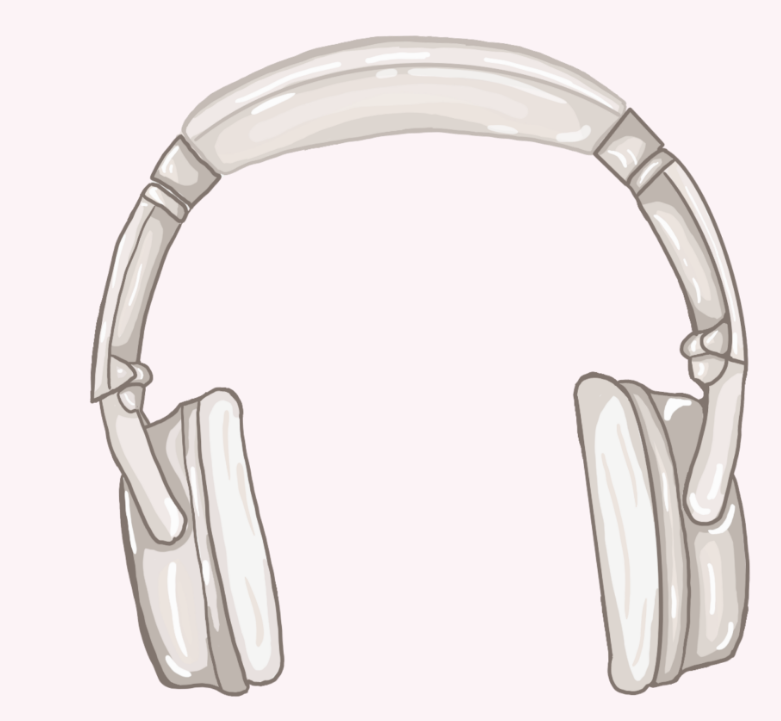
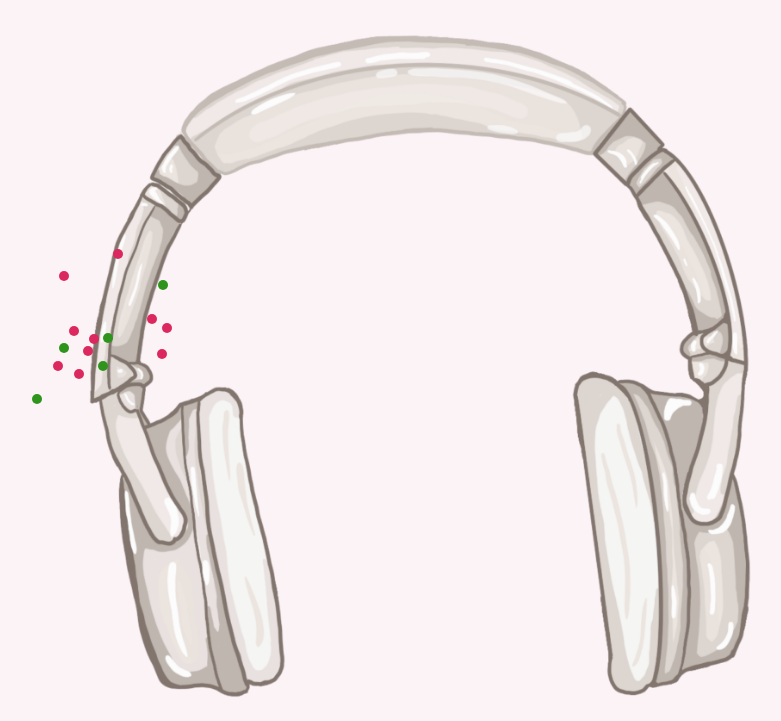
Before and after one commit to lilyrose1013/SystemsStudio_Portrait_LV, a plain HTML site: page index.html in a window 1280 px wide. Shown: the part 105-826 px from the top of the page, without its empty margins (198-979 px from the left). Drawn offline with Linux system fonts and the light colour scheme; a web font is replaced by a local one.

Commit message:
all animation

```diff
--- a/HighVol.js
+++ b/HighVol.js
@@ -0,0 +1,113 @@
+document.addEventListener('DOMContentLoaded', function() {
+    const img = document.querySelector('img');
+    const dots = [];
+
+    function showDayText(dayNumber) {
+        //  existing day text
+        let dayTextElement = document.querySelector('.day-text-h2');
+        if (!dayTextElement) {
+            // H2 element
+            dayTextElement = document.createElement('h2');
+            dayTextElement.className = 'day-text-h2';
+            // after the image
+            const img = document.querySelector('img');
+            img.parentNode.insertBefore(dayTextElement, img.nextSibling);
+        }
+
+        //  text content green
+        dayTextElement.textContent = `Day ${dayNumber}`;
+        dayTextElement.style.color = '#2f941b';
+        dayTextElement.style.display = 'block';
+
+        //  10 seconds
+        setTimeout(() => {
+            if (dayTextElement) {
+                dayTextElement.style.display = 'none';
+            }
+        }, 10000);
+    }
+
+    function getCanvasArea() {
+        const canvasSize = 170;
+
+        const canvasLeft = 220;
+        const canvasTop = 340;
+
+        return {
+            left: canvasLeft,
+            top: canvasTop,
+            right: canvasLeft + canvasSize,
+            bottom: canvasTop + canvasSize,
+            width: canvasSize,
+            height: canvasSize
+        };
+    }
+
+    function createRandomDot(dayNumber) {
+        const dot = document.createElement('div');
+        dot.className = 'floating-dot';
+
+        //  event listener to show day text
+        dot.addEventListener('click', function() {
+            showDayText(dayNumber);
+        });
+
+        const canvas = getCanvasArea();
+
+   //random start points
+        const startX = canvas.left + Math.random() * (canvas.width - 10); // Account for dot size
+        const startY = canvas.top + Math.random() * (canvas.height - 10);
+
+        //  initial position
+        dot.style.left = startX + 'px';
+        dot.style.top = startY + 'px';
+
+        // velocity and direction
+        let velocityX = (Math.random() - 0.5) * 0.5; // Random speed between -0.4 and 0.4
+        let velocityY = (Math.random() - 0.5) * 0.5;
+
+        //  canvas bounds and velocity
+        dot.canvasBounds = canvas;
+        dot.velocityX = velocityX;
+        dot.velocityY = velocityY;
+
+        document.body.appendChild(dot);
+        dots.push(dot);
+
+        animateDot(dot);
+    }
+
+    function animateDot(dot) {
+        const rect = dot.getBoundingClientRect();
+        const currentX = parseFloat(dot.style.left);
+        const currentY = parseFloat(dot.style.top);
+
+        // new position
+        let newX = currentX + dot.velocityX;
+        let newY = currentY + dot.velocityY;
+
+        //  collisions with canvas boundaries and reverse velocity
+        if (newX <= dot.canvasBounds.left || newX >= dot.canvasBounds.right - 10) {
+            dot.velocityX = -dot.velocityX;
+            newX = Math.max(dot.canvasBounds.left, Math.min(newX, dot.canvasBounds.right - 10));
+        }
+
+        if (newY <= dot.canvasBounds.top || newY >= dot.canvasBounds.bottom - 10) {
+            dot.velocityY = -dot.velocityY;
+            newY = Math.max(dot.canvasBounds.top, Math.min(newY, dot.canvasBounds.bottom - 10));
+        }
+
+        //position
+        dot.style.left = newX + 'px';
+        dot.style.top = newY + 'px';
+
+        requestAnimationFrame(() => animateDot(dot));
+    }
+
+  //5 dots
+    for (let i = 0; i < 5; i++) {
+        setTimeout(() => {
+            createRandomDot(i + 1);
+        }, i * 200);
+    }
+});
--- a/LowVol.js
+++ b/LowVol.js
@@ -0,0 +1,121 @@
+document.addEventListener('DOMContentLoaded', function() {
+    const img = document.querySelector('img');
+    const dots = [];
+
+    function showDayText(dayNumber) {
+
+        let dayTextElement = document.querySelector('.day-text-h2');
+        if (!dayTextElement) {
+
+
+            dayTextElement = document.createElement('h2');
+            dayTextElement.className = 'day-text-h2';
+
+
+            const img = document.querySelector('img');
+            img.parentNode.insertBefore(dayTextElement, img.nextSibling);
+        }
+
+
+        dayTextElement.textContent = `Day ${dayNumber}`;
+        dayTextElement.style.color = '#db285e';
+        dayTextElement.style.display = 'block';
+
+
+
+        setTimeout(() => {
+            if (dayTextElement) {
+                dayTextElement.style.display = 'none';
+            }
+        }, 10000);
+    }
+
+    function getCanvasArea() {
+        const canvasSize = 170;
+
+        const canvasLeft = 220;
+        const canvasTop = 340;
+
+        return {
+            left: canvasLeft,
+            top: canvasTop,
+            right: canvasLeft + canvasSize,
+            bottom: canvasTop + canvasSize,
+            width: canvasSize,
+            height: canvasSize
+        };
+    }
+
+    function createRandomDot(dayNumber) {
+        const dot = document.createElement('div');
+        dot.className = 'floating-dot2';
+
+
+
+        dot.addEventListener('click', function() {
+            showDayText(dayNumber);
+        });
+
+        const canvas = getCanvasArea();
+
+
+
+        const startX = canvas.left + Math.random() * (canvas.width - 10); // Account for dot size
+        const startY = canvas.top + Math.random() * (canvas.height - 10);
+
+
+
+        dot.style.left = startX + 'px';
+        dot.style.top = startY + 'px';
+
+
+
+        let velocityX = (Math.random() - 0.5) * 1;
+        let velocityY = (Math.random() - 0.5) * 1;
+
+
+
+        dot.canvasBounds = canvas;
+        dot.velocityX = velocityX;
+        dot.velocityY = velocityY;
+
+        document.body.appendChild(dot);
+        dots.push(dot);
+
+        animateDot(dot);
+    }
+
+    function animateDot(dot) {
+        const rect = dot.getBoundingClientRect();
+        const currentX = parseFloat(dot.style.left);
+        const currentY = parseFloat(dot.style.top);
+
+
+        let newX = currentX + dot.velocityX;
+        let newY = currentY + dot.velocityY;
+
+
+        if (newX <= dot.canvasBounds.left || newX >= dot.canvasBounds.right - 10) {
+            dot.velocityX = -dot.velocityX;
+            newX = Math.max(dot.canvasBounds.left, Math.min(newX, dot.canvasBounds.right - 10));
+        }
+
+        if (newY <= dot.canvasBounds.top || newY >= dot.canvasBounds.bottom - 10) {
+            dot.velocityY = -dot.velocityY;
+            newY = Math.max(dot.canvasBounds.top, Math.min(newY, dot.canvasBounds.bottom - 10));
+        }
+
+
+        dot.style.left = newX + 'px';
+        dot.style.top = newY + 'px';
+
+        requestAnimationFrame(() => animateDot(dot));
+    }
+
+  //10 dots
+    for (let i = 0; i < 10; i++) {
+        setTimeout(() => {
+            createRandomDot(i + 1);
+        }, i * 200);
+    }
+});
--- a/style.css
+++ b/style.css
@@ -57,6 +57,37 @@ a:hover {
     background: #8e1c1c;
 }
 
+
+.floating-dot2 {
+    position: absolute;
+    width: 10px;
+    height: 10px;
+    background-color: #db285e;
+    border-radius: 50%;
+    pointer-events: auto;
+    cursor: pointer;
+}
+
+/* Random moving green dots */
+.floating-dot {
+    position: absolute;
+    width: 10px;
+    height: 10px;
+    background-color: #2f941b;
+    border-radius: 50%;
+    pointer-events: auto;
+    cursor: pointer;
+}
+
+/* Day text as H2 below image */
+.day-text-h2 {
+    color: #2f941b;
+    font-size: 55px;
+    margin: 20px 0;
+    text-align: center;
+    display: none;
+}
+
 @media (max-width: 600px) {
     .container {
         padding: 12px;
```
